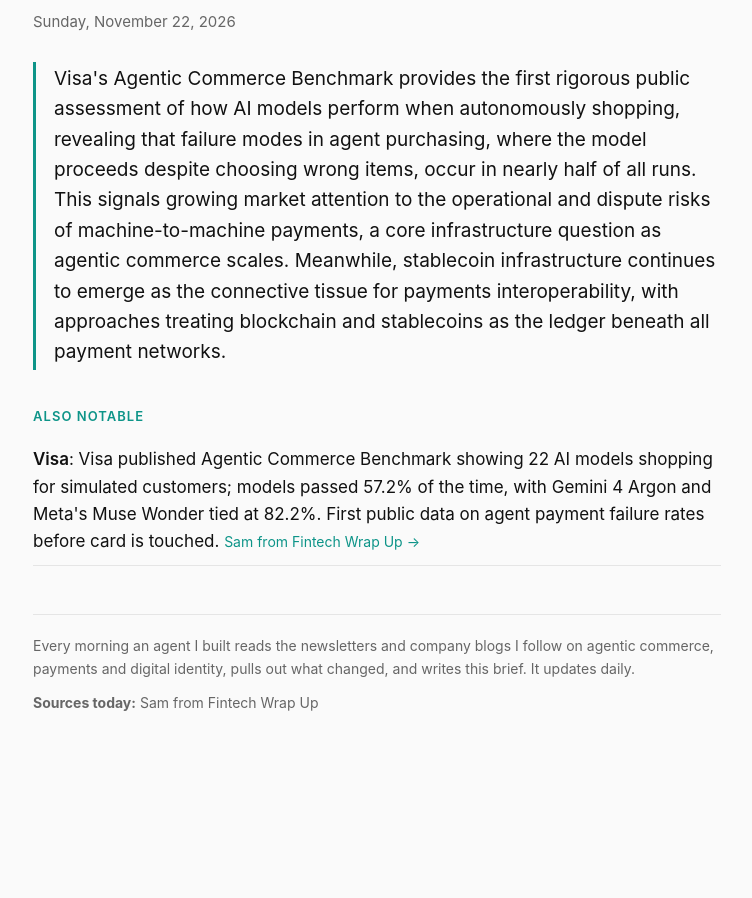
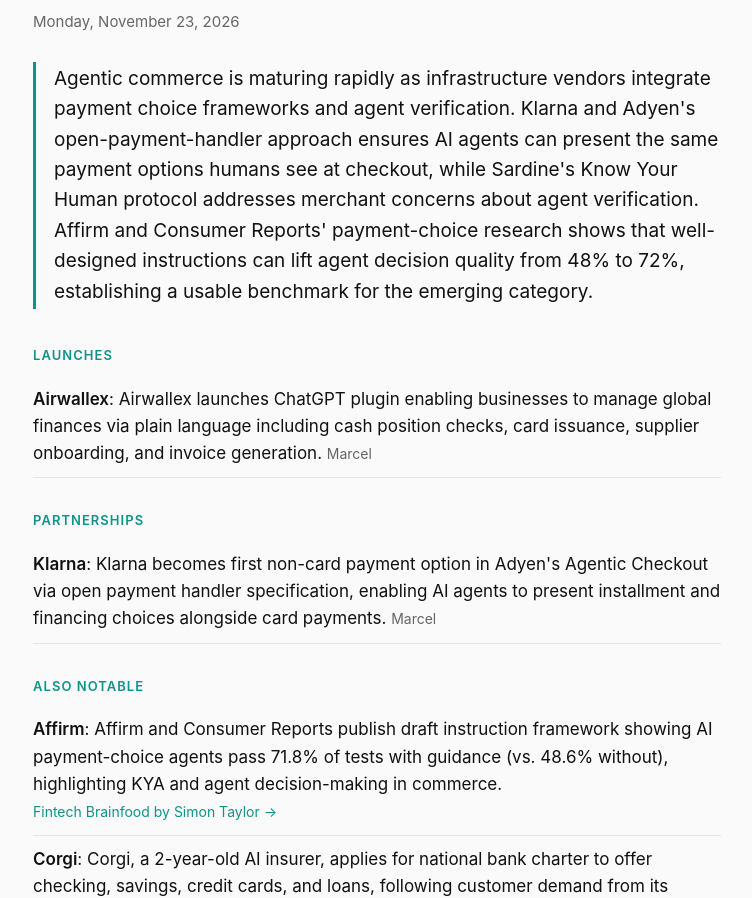
Before and after one commit to johnhenrypower/johnhpower, a plain HTML site: page intel/index.html in a window 1280 px wide. Shown: the part 183-1081 px from the top of the page, without its empty margins (263-1015 px from the left). Before the commit the page ends 972 px from the top, so only its background shows below. Drawn offline with Linux system fonts and the light colour scheme.

Commit message:
intel: 2026-11-23

```diff
--- a/intel/index.html
+++ b/intel/index.html
@@ -6,10 +6,10 @@
 <meta http-equiv="Content-Security-Policy" content="default-src 'none'; style-src 'unsafe-inline' https://fonts.googleapis.com; font-src https://fonts.gstatic.com; base-uri 'none'; form-action 'none'">
 <meta name="referrer" content="no-referrer">
 <title>Agentic Commerce Market Intel | John Power</title>
-<meta name="description" content="Visa&#39;s Agentic Commerce Benchmark provides the first rigorous public assessment of how AI models perform when autonomously shopping, revealing that failure modes in agent purchasing, where the model p">
+<meta name="description" content="Agentic commerce is maturing rapidly as infrastructure vendors integrate payment choice frameworks and agent verification. Klarna and Adyen&#39;s open-payment-handler approach ensures AI agents can presen">
 <meta property="og:type" content="article">
-<meta property="og:title" content="Agentic Commerce Market Intel: Sunday, November 22, 2026">
-<meta property="og:description" content="Visa&#39;s Agentic Commerce Benchmark provides the first rigorous public assessment of how AI models perform when autonomously shopping, revealing that failure modes in agent purchasing, where the model p">
+<meta property="og:title" content="Agentic Commerce Market Intel: Monday, November 23, 2026">
+<meta property="og:description" content="Agentic commerce is maturing rapidly as infrastructure vendors integrate payment choice frameworks and agent verification. Klarna and Adyen&#39;s open-payment-handler approach ensures AI agents can presen">
 <meta property="og:url" content="https://johnhpower.com/intel/">
 <link rel="preconnect" href="https://fonts.googleapis.com">
 <link rel="preconnect" href="https://fonts.gstatic.com" crossorigin>
@@ -42,15 +42,26 @@ footer p{margin:0 0 10px}
 <a class="home" href="/">John Power</a>
 <h1><em>Market</em> Intel</h1>
 <p class="sub">Agentic Commerce Market Intel</p>
-<p class="date">Sunday, November 22, 2026</p>
-<p class="brief">Visa&#39;s Agentic Commerce Benchmark provides the first rigorous public assessment of how AI models perform when autonomously shopping, revealing that failure modes in agent purchasing, where the model proceeds despite choosing wrong items, occur in nearly half of all runs. This signals growing market attention to the operational and dispute risks of machine-to-machine payments, a core infrastructure question as agentic commerce scales. Meanwhile, stablecoin infrastructure continues to emerge as the connective tissue for payments interoperability, with approaches treating blockchain and stablecoins as the ledger beneath all payment networks.</p>
+<p class="date">Monday, November 23, 2026</p>
+<p class="brief">Agentic commerce is maturing rapidly as infrastructure vendors integrate payment choice frameworks and agent verification. Klarna and Adyen&#39;s open-payment-handler approach ensures AI agents can present the same payment options humans see at checkout, while Sardine&#39;s Know Your Human protocol addresses merchant concerns about agent verification. Affirm and Consumer Reports&#39; payment-choice research shows that well-designed instructions can lift agent decision quality from 48% to 72%, establishing a usable benchmark for the emerging category.</p>
+<h2>Launches</h2>
+<ul>
+<li><strong>Airwallex</strong>: Airwallex launches ChatGPT plugin enabling businesses to manage global finances via plain language including cash position checks, card issuance, supplier onboarding, and invoice generation. <span class="src">Marcel</span></li>
+</ul>
+<h2>Partnerships</h2>
+<ul>
+<li><strong>Klarna</strong>: Klarna becomes first non-card payment option in Adyen&#39;s Agentic Checkout via open payment handler specification, enabling AI agents to present installment and financing choices alongside card payments. <span class="src">Marcel</span></li>
+</ul>
 <h2>Also notable</h2>
 <ul>
-<li><strong>Visa</strong>: Visa published Agentic Commerce Benchmark showing 22 AI models shopping for simulated customers; models passed 57.2% of the time, with Gemini 4 Argon and Meta&#39;s Muse Wonder tied at 82.2%. First public data on agent payment failure rates before card is touched. <span class="src"><a href="https://www.fintechwrapup.com/p/deep-dive-visas-ai-shopping-benchmark" rel="noopener noreferrer nofollow">Sam from Fintech Wrap Up &rarr;</a></span></li>
+<li><strong>Affirm</strong>: Affirm and Consumer Reports publish draft instruction framework showing AI payment-choice agents pass 71.8% of tests with guidance (vs. 48.6% without), highlighting KYA and agent decision-making in commerce. <span class="src"><a href="https://innovation.consumerreports.org/Affirm-CR-CaseStudy-Nov2026.pdf" rel="noopener noreferrer nofollow">Fintech Brainfood by Simon Taylor &rarr;</a></span></li>
+<li><strong>Corgi</strong>: Corgi, a 2-year-old AI insurer, applies for national bank charter to offer checking, savings, credit cards, and loans, following customer demand from its ~300K SMB customer base. <span class="src"><a href="https://www.bloomberg.com/news/articles/2026-11-18/ai-driven-firm-corgi-ventures-into-banking-after-etfs-insurance" rel="noopener noreferrer nofollow">Fintech Brainfood by Simon Taylor &rarr;</a></span></li>
+<li><strong>Hanover Park</strong>: Hanover Park uses AI agents for fund back-office work including accounting, capital calls, distributions, and LP portal management, growing from $1B to $50B in assets under administration in two years. <span class="src">ben at next play</span></li>
+<li><strong>OpenAI</strong>: OpenAI publishes research on perplexity as a measure of progress in AI models and shared evaluation approach for emerging capabilities. <span class="src">OpenAI News</span></li>
 </ul>
 <footer>
 <p>Every morning an agent I built reads the newsletters and company blogs I follow on agentic commerce, payments and digital identity, pulls out what changed, and writes this brief. It updates daily.</p>
-<p class="sources"><strong>Sources today:</strong> Sam from Fintech Wrap Up</p>
+<p class="sources"><strong>Sources today:</strong> ben at next play &middot; Fintech Brainfood by Simon Taylor &middot; Marcel &middot; OpenAI News</p>
 </footer>
 </main>
 </body>
```
